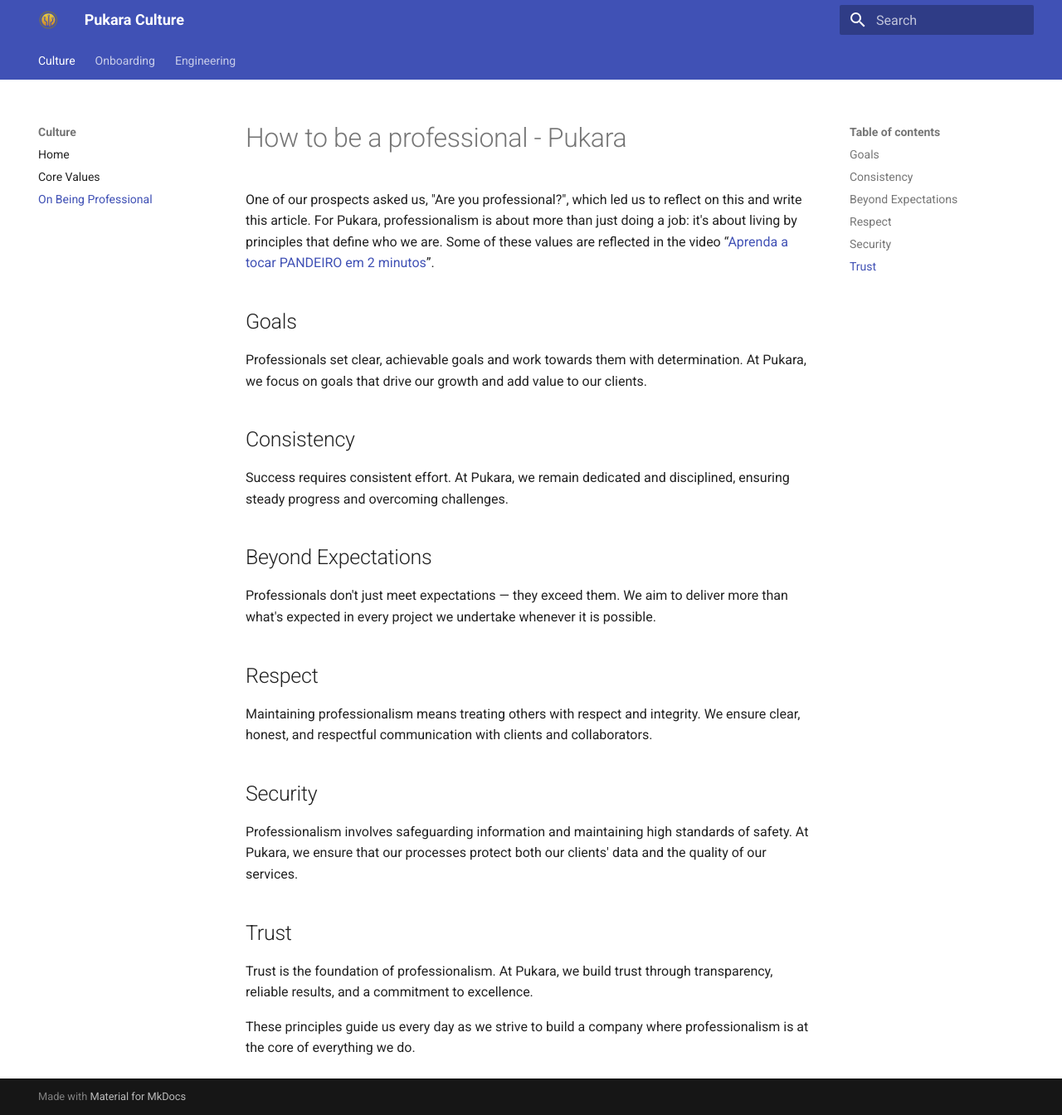
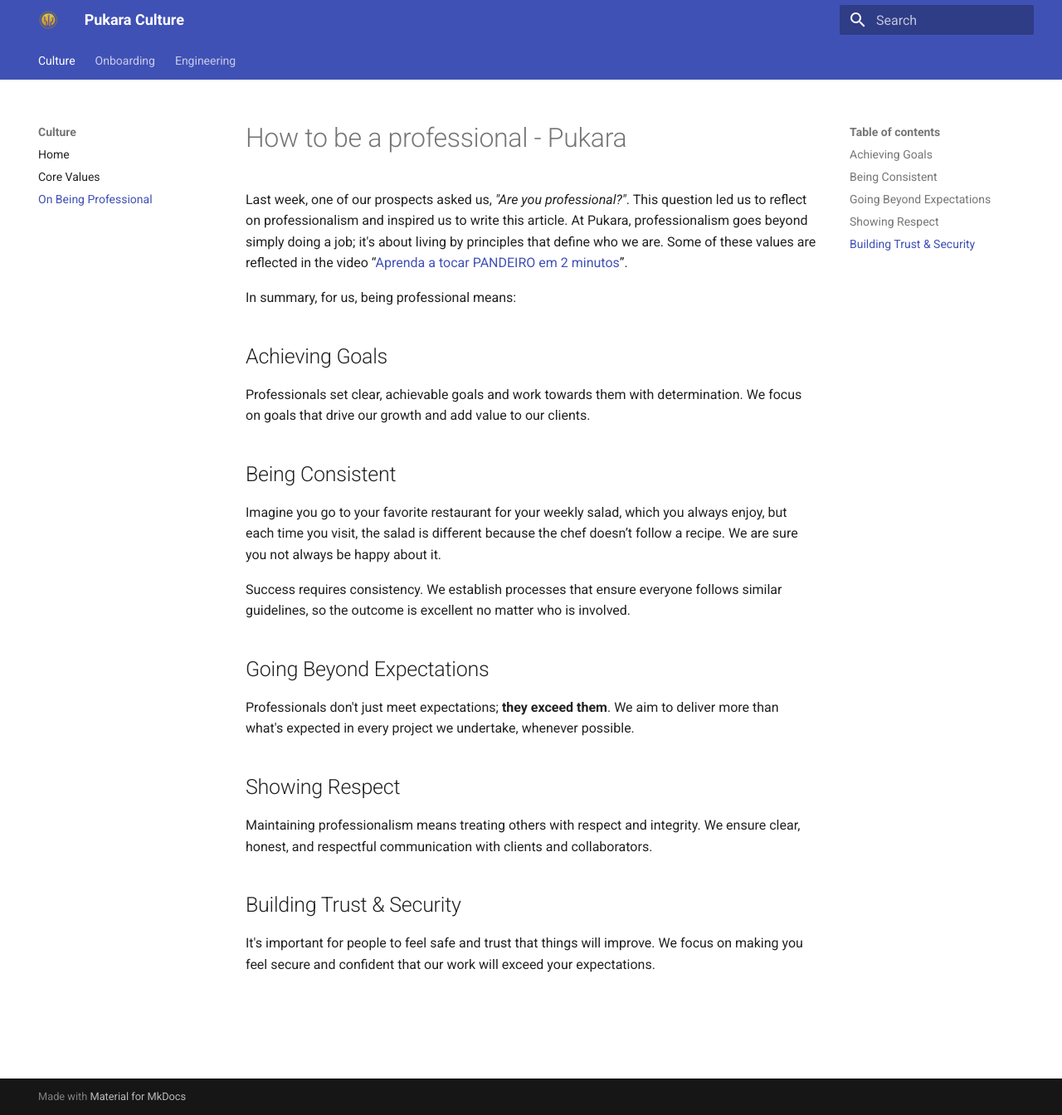
Before and after one commit to pukara-dev/culture, an MkDocs documentation site: the page built from docs/be-professional/be-professional.md, in a window 1280 px wide and 1344 px high. Shown: the whole window at 83% size. Built offline with MkDocs 1.6.1 and Material for MkDocs 9.7.7, drawn with Linux system fonts in a browser that asks for light colours.

```diff
--- a/docs/be-professional/be-professional.md
+++ b/docs/be-professional/be-professional.md
@@ -1,23 +1,27 @@
 # How to be a professional - Pukara
 
-One of our prospects asked us, "Are you professional?", which led us to reflect on this and write this article. For Pukara, professionalism is about more than just doing a job: it's about living by principles that define who we are. Some of these values are reflected in the video “[Aprenda a tocar PANDEIRO em 2 minutos](https://www.youtube.com/watch?v=AM4KVoSpQ2M)”.
+Last week, one of our prospects asked us, _"Are you professional?"_. This question led us to reflect on professionalism and inspired us to write this article. At Pukara, professionalism goes beyond simply doing a job; it's about living by principles that define who we are. Some of these values are reflected in the video “[Aprenda a tocar PANDEIRO em 2 minutos](https://www.youtube.com/watch?v=AM4KVoSpQ2M)”.
 
-## Goals
-Professionals set clear, achievable goals and work towards them with determination. At Pukara, we focus on goals that drive our growth and add value to our clients.
+In summary, for us, being professional means:
 
-## Consistency
-Success requires consistent effort. At Pukara, we remain dedicated and disciplined, ensuring steady progress and overcoming challenges.
+## Achieving Goals
 
-## Beyond Expectations
-Professionals don't just meet expectations — they exceed them. We aim to deliver more than what's expected in every project we undertake whenever it is possible.
+Professionals set clear, achievable goals and work towards them with determination. We focus on goals that drive our growth and add value to our clients.
 
-## Respect
+## Being Consistent
+
+Imagine you go to your favorite restaurant for your weekly salad, which you always enjoy, but each time you visit, the salad is different because the chef doesn’t follow a recipe. We are sure you not always be happy about it.
+
+Success requires consistency. We establish processes that ensure everyone follows similar guidelines, so the outcome is excellent no matter who is involved.
+
+## Going Beyond Expectations
+
+Professionals don't just meet expectations; **they exceed them**. We aim to deliver more than what's expected in every project we undertake, whenever possible.
+
+## Showing Respect
+
 Maintaining professionalism means treating others with respect and integrity. We ensure clear, honest, and respectful communication with clients and collaborators.
 
-## Security
-Professionalism involves safeguarding information and maintaining high standards of safety. At Pukara, we ensure that our processes protect both our clients' data and the quality of our services.
+## Building Trust & Security
 
-## Trust
-Trust is the foundation of professionalism. At Pukara, we build trust through transparency, reliable results, and a commitment to excellence.
-
-These principles guide us every day as we strive to build a company where professionalism is at the core of everything we do.
+It's important for people to feel safe and trust that things will improve. We focus on making you feel secure and confident that our work will exceed your expectations.
```
Also changed, not shown: docs/onboarding/important-reading.md (+1 -1 lines).
